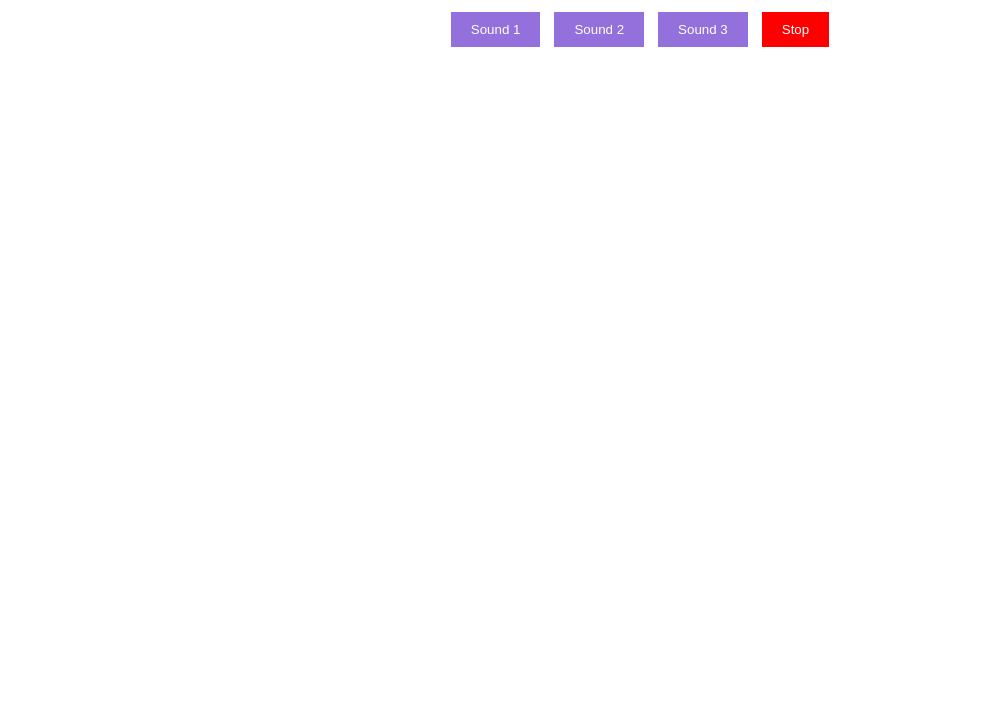
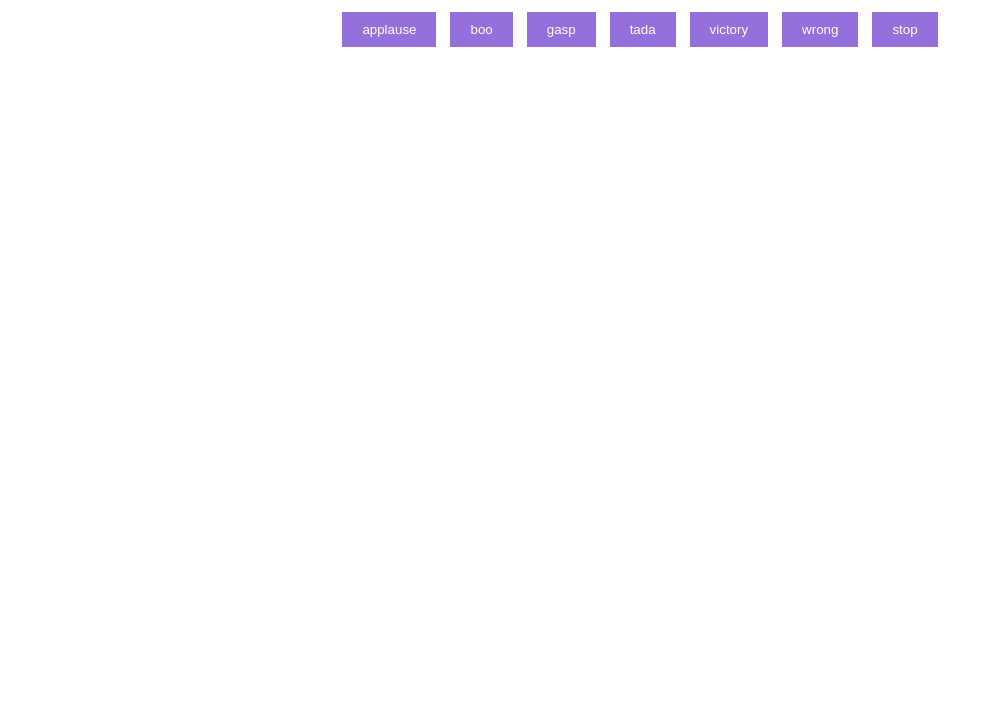
Before and after one commit to acciojob/Soundbar-tejalsalve19, a website: page main.html in a window 1280 px wide. Shown: the part 73-800 px from the top of the page, without its empty margins (0-992 px from the left). Drawn offline with Linux system fonts and the light colour scheme.

Commit message:
created a submission

```diff
--- a/main.html
+++ b/main.html
@@ -10,10 +10,13 @@
 	<!-- the entire body must be written by student -->
 	<h1>Sound Player</h1>
   <div id="buttons">
-    <button class="btn" onclick="playSound('sound1.mp3')">Sound 1</button>
-    <button class="btn" onclick="playSound('sound2.mp3')">Sound 2</button>
-    <button class="btn" onclick="playSound('sound3.mp3')">Sound 3</button>
-    <button class="btn stop" onclick="stopSound()">Stop</button>
+    <button class="btn" onclick="playSound('sound1.mp3')">applause</button>
+    <button class="btn" onclick="playSound('sound2.mp3')">boo</button>
+    <button class="btn" onclick="playSound('sound3.mp3')">gasp</button>
+	<button class="btn" onclick="playSound('sound3.mp3')">tada</button>
+	<button class="btn" onclick="playSound('sound3.mp3')">victory</button>
+	<button class="btn" onclick="playSound('sound3.mp3')">wrong</button>
+    <button class="btn stop" onclick="stopSound()">stop</button>
   </div>
     <script type="text/javascript" src="./script.js">
 </script>
--- a/styles.css
+++ b/styles.css
@@ -14,5 +14,5 @@
 }
 
 .stop {
-  background-color: red;
+  background-color: mediumpurple;
 }
```
